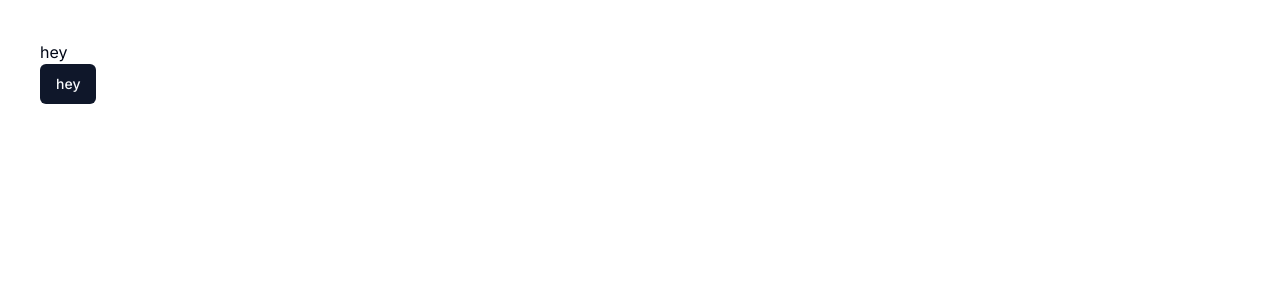
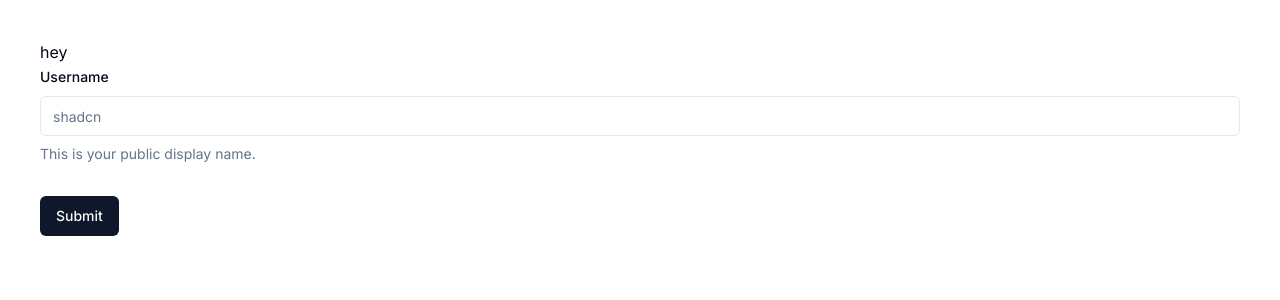
Before and after one commit to sohan01fw/lazypick, a Next.js app: page / in a window 1280 px wide. Shown: the top 300 px of the page. Built offline with nearby package versions, Linux system fonts and the light colour scheme.

Commit message:
Add input search field in homepage

```diff
--- a/src/app/page.tsx
+++ b/src/app/page.tsx
@@ -1,12 +1,11 @@
+import { InputSearchForm } from "@/components/pages/Home/InputSearchForm";
 import React from "react";
-import { Button } from "@/components/ui/button";
 
 export default function Home() {
   return (
     <main className="m-10">
       <h1>hey</h1>
-
-      <Button>hey</Button>
+      <InputSearchForm />
     </main>
   );
 }
--- /dev/null
+++ b/src/components/pages/Home/InputSearchForm.tsx
@@ -0,0 +1,55 @@
+"use client";
+
+import { zodResolver } from "@hookform/resolvers/zod";
+import { useForm } from "react-hook-form";
+import { z } from "zod";
+
+import { Button } from "@/components/ui/button";
+import {
+  Form,
+  FormControl,
+  FormDescription,
+  FormField,
+  FormItem,
+  FormLabel,
+  FormMessage,
+} from "@/components/ui/form";
+import { Input } from "@/components/ui/input";
+import { SearchInputFormSchema } from "@/lib/zod";
+
+export function InputSearchForm() {
+  const form = useForm<z.infer<typeof SearchInputFormSchema>>({
+    resolver: zodResolver(SearchInputFormSchema),
+    defaultValues: {
+      username: "",
+    },
+  });
+
+  // 2. Define a submit handler.
+  function onSubmit(values: z.infer<typeof SearchInputFormSchema>) {
+    // Do something with the form values.
+    // ✅ This will be type-safe and validated.
+    console.log(values);
+  }
+  return (
+    <Form {...form}>
+      <form onSubmit={form.handleSubmit(onSubmit)} className="space-y-8">
+        <FormField
+          control={form.control}
+          name="username"
+          render={({ field }) => (
+            <FormItem>
+              <FormLabel>Username</FormLabel>
+              <FormControl>
+                <Input placeholder="shadcn" {...field} />
+              </FormControl>
+              <FormDescription>This is your public display name.</FormDescription>
+              <FormMessage />
+            </FormItem>
+          )}
+        />
+        <Button type="submit">Submit</Button>
+      </form>
+    </Form>
+  );
+}
--- a/src/components/ui/button.tsx
+++ b/src/components/ui/button.tsx
@@ -1,8 +1,7 @@
 import * as React from "react";
 import { Slot } from "@radix-ui/react-slot";
 import { cva, type VariantProps } from "class-variance-authority";
-
-import { cn } from "@/lib/utils";
+import { cn } from "@/src/lib/utils";
 
 const buttonVariants = cva(
   "inline-flex items-center justify-center whitespace-nowrap rounded-md text-sm font-medium ring-offset-background transition-colors focus-visible:outline-none focus-visible:ring-2 focus-visible:ring-ring focus-visible:ring-offset-2 disabled:pointer-events-none disabled:opacity-50",
--- /dev/null
+++ b/src/components/ui/form.tsx
@@ -0,0 +1,169 @@
+"use client";
+
+import * as React from "react";
+import * as LabelPrimitive from "@radix-ui/react-label";
+import { Slot } from "@radix-ui/react-slot";
+import {
+  Controller,
+  ControllerProps,
+  FieldPath,
+  FieldValues,
+  FormProvider,
+  useFormContext,
+} from "react-hook-form";
+
+import { cn } from "@/lib/utils";
+import { Label } from "@/components/ui/label";
+
+const Form = FormProvider;
+
+type FormFieldContextValue<
+  TFieldValues extends FieldValues = FieldValues,
+  TName extends FieldPath<TFieldValues> = FieldPath<TFieldValues>,
+> = {
+  name: TName;
+};
+
+const FormFieldContext = React.createContext<FormFieldContextValue>({} as FormFieldContextValue);
+
+const FormField = <
+  TFieldValues extends FieldValues = FieldValues,
+  TName extends FieldPath<TFieldValues> = FieldPath<TFieldValues>,
+>({
+  ...props
+}: ControllerProps<TFieldValues, TName>) => {
+  return (
+    <FormFieldContext.Provider value={{ name: props.name }}>
+      <Controller {...props} />
+    </FormFieldContext.Provider>
+  );
+};
+
+const useFormField = () => {
+  const fieldContext = React.useContext(FormFieldContext);
+  const itemContext = React.useContext(FormItemContext);
+  const { getFieldState, formState } = useFormContext();
+
+  const fieldState = getFieldState(fieldContext.name, formState);
+
+  if (!fieldContext) {
+    throw new Error("useFormField should be used within <FormField>");
+  }
+
+  const { id } = itemContext;
+
+  return {
+    id,
+    name: fieldContext.name,
+    formItemId: `${id}-form-item`,
+    formDescriptionId: `${id}-form-item-description`,
+    formMessageId: `${id}-form-item-message`,
+    ...fieldState,
+  };
+};
+
+type FormItemContextValue = {
+  id: string;
+};
+
+const FormItemContext = React.createContext<FormItemContextValue>({} as FormItemContextValue);
+
+const FormItem = React.forwardRef<HTMLDivElement, React.HTMLAttributes<HTMLDivElement>>(
+  ({ className, ...props }, ref) => {
+    const id = React.useId();
+
+    return (
+      <FormItemContext.Provider value={{ id }}>
+        <div ref={ref} className={cn("space-y-2", className)} {...props} />
+      </FormItemContext.Provider>
+    );
+  },
+);
+FormItem.displayName = "FormItem";
+
+const FormLabel = React.forwardRef<
+  React.ElementRef<typeof LabelPrimitive.Root>,
+  React.ComponentPropsWithoutRef<typeof LabelPrimitive.Root>
+>(({ className, ...props }, ref) => {
+  const { error, formItemId } = useFormField();
+
+  return (
+    <Label
+      ref={ref}
+      className={cn(error && "text-destructive", className)}
+      htmlFor={formItemId}
+      {...props}
+    />
+  );
+});
+FormLabel.displayName = "FormLabel";
+
+const FormControl = React.forwardRef<
+  React.ElementRef<typeof Slot>,
+  React.ComponentPropsWithoutRef<typeof Slot>
+>(({ ...props }, ref) => {
+  const { error, formItemId, formDescriptionId, formMessageId } = useFormField();
+
+  return (
+    <Slot
+      ref={ref}
+      id={formItemId}
+      aria-describedby={!error ? `${formDescriptionId}` : `${formDescriptionId} ${formMessageId}`}
+      aria-invalid={!!error}
+      {...props}
+    />
+  );
+});
+FormControl.displayName = "FormControl";
+
+const FormDescription = React.forwardRef<
+  HTMLParagraphElement,
+  React.HTMLAttributes<HTMLParagraphElement>
+>(({ className, ...props }, ref) => {
+  const { formDescriptionId } = useFormField();
+
+  return (
+    <p
+      ref={ref}
+      id={formDescriptionId}
+      className={cn("text-sm text-muted-foreground", className)}
+      {...props}
+    />
+  );
+});
+FormDescription.displayName = "FormDescription";
+
+const FormMessage = React.forwardRef<
+  HTMLParagraphElement,
+  React.HTMLAttributes<HTMLParagraphElement>
+>(({ className, children, ...props }, ref) => {
+  const { error, formMessageId } = useFormField();
+  const body = error ? String(error?.message) : children;
+
+  if (!body) {
+    return null;
+  }
+
+  return (
+    <p
+      ref={ref}
+      id={formMessageId}
+      className={cn("text-sm font-medium text-destructive", className)}
+      {...props}
+    >
+      {body}
+    </p>
+  );
+});
+FormMessage.displayName = "FormMessage";
+
+export {
+  useFormField,
+  Form,
+  FormItem,
+  FormLabel,
+  FormControl,
+  FormDescription,
+  FormMessage,
+  FormField,
+};
--- a/src/components/ui/input.tsx
+++ b/src/components/ui/input.tsx
@@ -1,6 +1,5 @@
+import { cn } from "@/src/lib/utils";
 import * as React from "react";
-
-import { cn } from "@/lib/utils";
 
 // eslint-disable-next-line @typescript-eslint/no-empty-object-type
 export interface InputProps extends React.InputHTMLAttributes<HTMLInputElement> {}
--- /dev/null
+++ b/src/components/ui/label.tsx
@@ -0,0 +1,20 @@
+"use client";
+
+import * as React from "react";
+import * as LabelPrimitive from "@radix-ui/react-label";
+import { cva, type VariantProps } from "class-variance-authority";
+import { cn } from "@/src/lib/utils";
+
+const labelVariants = cva(
+  "text-sm font-medium leading-none peer-disabled:cursor-not-allowed peer-disabled:opacity-70",
+);
+
+const Label = React.forwardRef<
+  React.ElementRef<typeof LabelPrimitive.Root>,
+  React.ComponentPropsWithoutRef<typeof LabelPrimitive.Root> & VariantProps<typeof labelVariants>
+>(({ className, ...props }, ref) => (
+  <LabelPrimitive.Root ref={ref} className={cn(labelVariants(), className)} {...props} />
+));
+Label.displayName = LabelPrimitive.Root.displayName;
+
+export { Label };
--- /dev/null
+++ b/src/lib/zod.ts
@@ -0,0 +1,7 @@
+import { z } from "zod";
+
+export const SearchInputFormSchema = z.object({
+  username: z.string().min(2, {
+    message: "Username must be at least 2 characters.",
+  }),
+});
```
Also changed, not shown: package.json (+8 -3 lines), tsconfig.json (+5 -4 lines), types/Forms.d.ts (added, +7 -0 lines), 1 other file (tests, documents, lock files or other folders).
